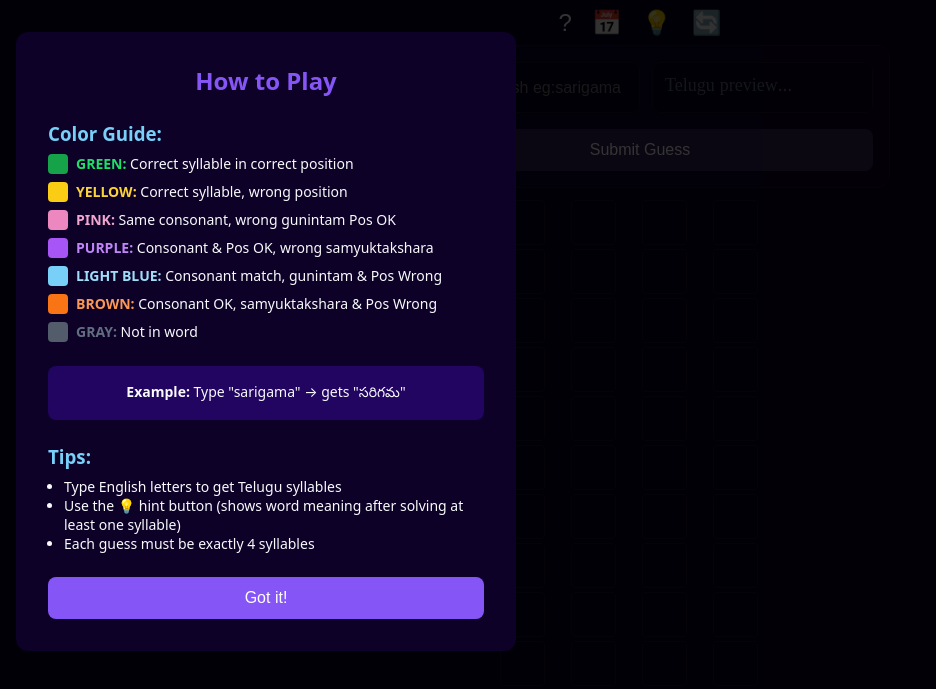
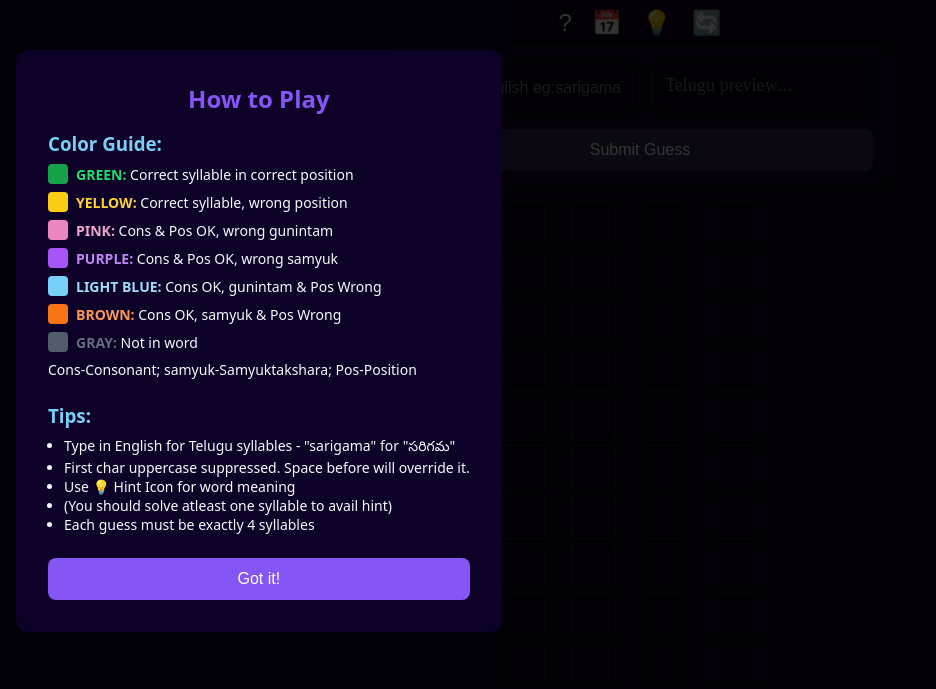
Before and after one commit to DnvkGit/padavinodamu, a plain HTML site: page index.html in a window 1280 px wide. Both pictures are taken after a click on the button "Help". Shown: the part 59-748 px from the top of the page, without its empty margins (0-936 px from the left). Drawn offline with Linux system fonts and the light colour scheme.

Commit message:
Update index.html

```diff
--- a/index.html
+++ b/index.html
@@ -492,7 +492,7 @@
         <div id="helpModal" style="display: none; position: fixed; inset: 0; background: rgba(0,0,0,0.8); z-index: 1000; overflow-y: auto;">
             <div style="min-height: 100vh; display: flex; align-items: center; justify-content: center; padding: 1rem;">
                 <div style="background: hsl(258 96% 8%); border-radius: 12px; padding: 2rem; max-width: 500px; width: 100%;">
-                    <h2 style="text-align: center; margin-bottom: 1.5rem; color: hsl(258 90% 65%);">How to Play</h2>
+                    <h2 style="text-align: center; margin-bottom: 1.0rem; color: hsl(258 90% 65%);">How to Play</h2>
 
                     <div style="margin-bottom: 1.5rem;">
                         <h3 style="color: hsl(199 89% 72%); margin-bottom: 0.5rem;">Color Guide:</h3>
@@ -507,38 +507,42 @@
                             </div>
                             <div style="display: flex; align-items: center; gap: 0.5rem;">
                                 <div style="width: 20px; height: 20px; background: hsl(327 73% 73%); border-radius: 4px;"></div>
-                                <span><strong style="color: hsl(327 73% 80%);">PINK:</strong> Same consonant, wrong gunintam Pos OK</span>
+                                <span><strong style="color: hsl(327 73% 80%);">PINK:</strong> Cons & Pos OK, wrong gunintam</span>
                             </div>
                             <div style="display: flex; align-items: center; gap: 0.5rem;">
                                 <div style="width: 20px; height: 20px; background: hsl(271 91% 65%); border-radius: 4px;"></div>
-                                <span><strong style="color: hsl(271 91% 75%);">PURPLE:</strong> Consonant & Pos OK, wrong samyuktakshara</span>
+                                <span><strong style="color: hsl(271 91% 75%);">PURPLE:</strong> Cons & Pos OK, wrong samyuk</span>
                             </div>
                             <div style="display: flex; align-items: center; gap: 0.5rem;">
                                 <div style="width: 20px; height: 20px; background: hsl(199 89% 72%); border-radius: 4px;"></div>
-                                <span><strong style="color: hsl(199 89% 80%);">LIGHT BLUE:</strong> Consonant match, gunintam & Pos Wrong</span>
+                                <span><strong style="color: hsl(199 89% 80%);">LIGHT BLUE:</strong> Cons OK, gunintam & Pos Wrong</span>
                             </div>
                             <div style="display: flex; align-items: center; gap: 0.5rem;">
                                 <div style="width: 20px; height: 20px; background: hsl(25 95% 53%); border-radius: 4px;"></div>
-                                <span><strong style="color: hsl(25 95% 65%);">BROWN:</strong> Consonant OK, samyuktakshara & Pos Wrong</span>
+                                <span><strong style="color: hsl(25 95% 65%);">BROWN:</strong> Cons OK, samyuk & Pos Wrong</span>
                             </div>
                             <div style="display: flex; align-items: center; gap: 0.5rem;">
                                 <div style="width: 20px; height: 20px; background: hsl(215 13% 37%); border-radius: 4px;"></div>
-                                <span><strong style="color: hsl(215 13% 44%);">GRAY:</strong> Not in word </span>
+                                <span><strong style="color: hsl(215 13% 44%);">GRAY:</strong> Not in word</span>
+                            </div>
+							<div style="display: flex; align-items: center; gap: 0.5rem;">
+                                <span>Cons-Consonant; samyuk-Samyuktakshara; Pos-Position</span>
                             </div>
                         </div>
                     </div>
-
-                    <div style="background: hsl(258 90% 20%); padding: 1rem; border-radius: 8px; margin-bottom: 1.5rem;">
+                    <!-- <div style="background: hsl(258 90% 20%); padding: 1rem; border-radius: 8px; margin-bottom: 1.5rem;">
                         <p style="text-align: center; font-size: 0.875rem;">
                             <strong>Example:</strong> Type "sarigama" → gets "సరిగమ"
                         </p>
                     </div>
-
+                    -->
                     <div style="margin-bottom: 1.5rem;">
                         <h3 style="color: hsl(199 89% 72%); margin-bottom: 0.5rem;">Tips:</h3>
                         <ul style="font-size: 0.875rem; padding-left: 1rem;">
-                            <li>Type English letters to get Telugu syllables</li>
-                            <li>Use the 💡 hint button (shows word meaning after solving at least one syllable)</li>
+                            <li>Type in English for Telugu syllables - "sarigama" for "సరిగమ" </li>
+							<li>First char uppercase suppressed. Space before will override it. </li>
+                            <li>Use 💡 Hint Icon for word meaning</li>
+							<li>(You should solve atleast one syllable to avail hint)</li>
                             <li>Each guess must be exactly 4 syllables</li>
                         </ul>
                     </div>
```
